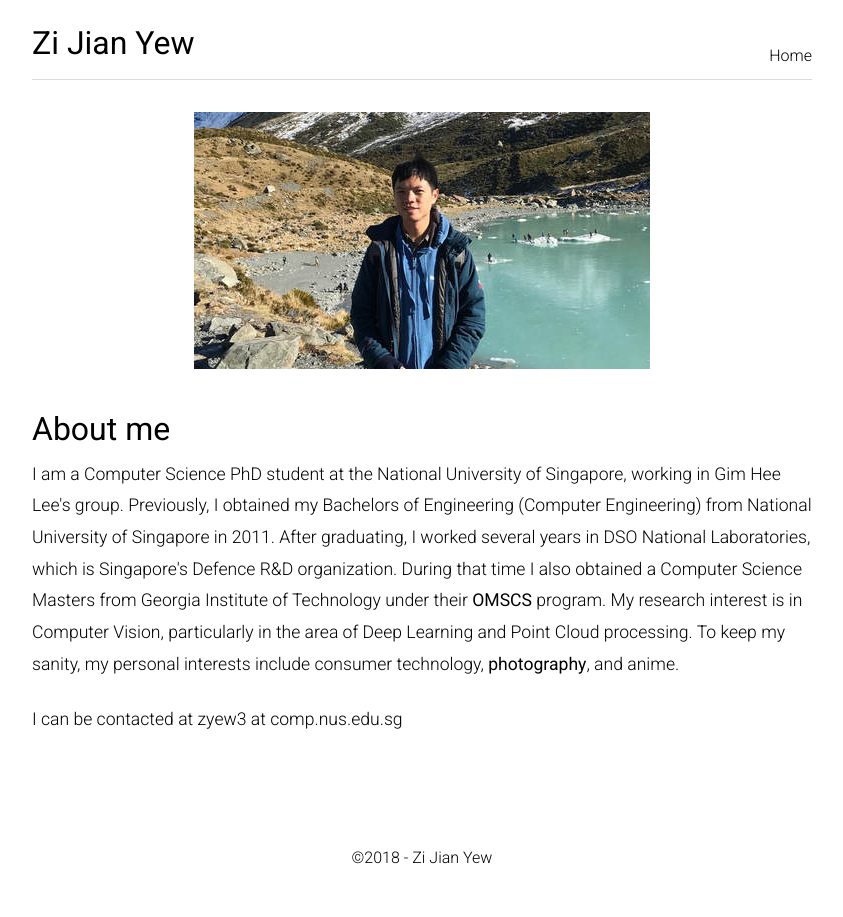
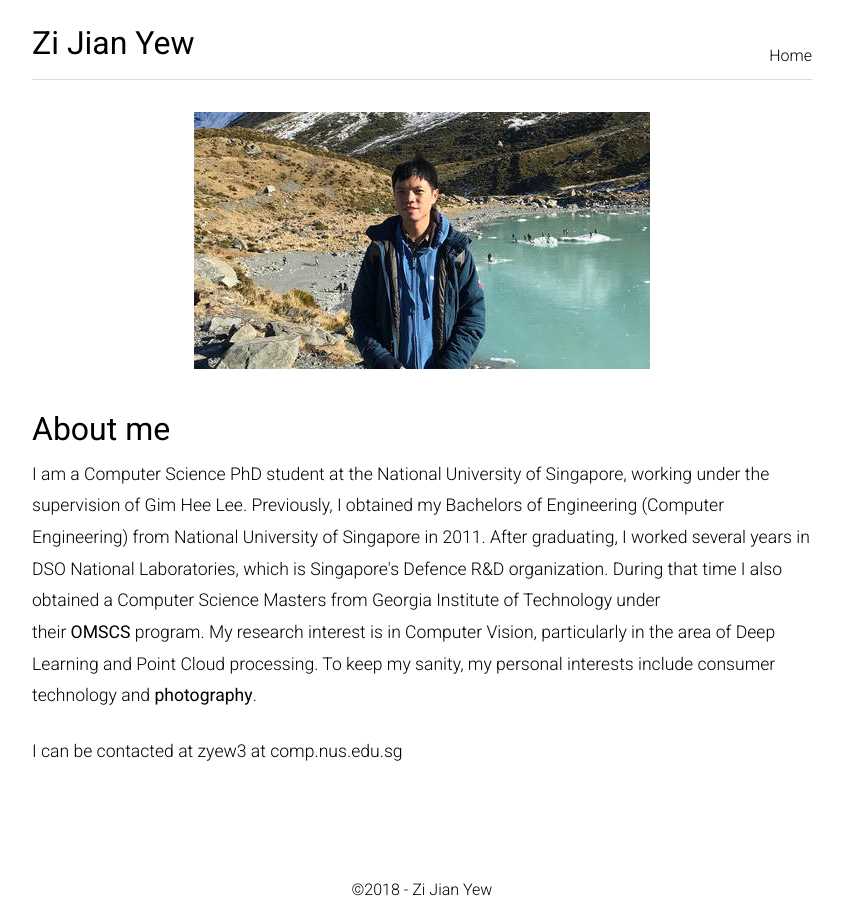
Before and after one commit to yewzijian/yewzijian.github.io, a Jekyll site: the page built from index2.html, in a window 1280 px wide. Shown: the whole page, without its empty margins (218-1061 px from the left). Built offline with Jekyll 4.4.1, drawn with Linux system fonts in a browser that asks for light colours.

Commit message:
Edited about me

```diff
--- a/index2.html
+++ b/index2.html
@@ -6,6 +6,6 @@ title: Home
 <img src="assets/img-6364.jpg" alt="Zi Jian">
 
 <h2>About me</h2>
-<p>I am a Computer Science PhD student at the National University of Singapore, working in Gim Hee Lee's group.  Previously, I obtained my Bachelors of Engineering (Computer Engineering) from National University of Singapore in 2011. After graduating, I worked several years in DSO National Laboratories, which is Singapore's Defence R&D organization. During that time I also obtained a Computer Science Masters from Georgia Institute of Technology under their <a href="http://www.omscs.gatech.edu">OMSCS</a> program.  My research interest is in Computer Vision, particularly in the area of Deep Learning and Point Cloud processing. To keep my sanity, my personal interests include consumer technology, <a href="photography.html">photography</a>, and anime. </p>
+<p>I am a Computer Science PhD student at the National University of Singapore, working under the supervision of Gim Hee Lee.  Previously, I obtained my Bachelors of Engineering (Computer Engineering) from National University of Singapore in 2011. After graduating, I worked several years in DSO National Laboratories, which is Singapore's Defence R&D organization. During that time I also obtained a Computer Science Masters from Georgia Institute of Technology under their <a href="http://www.omscs.gatech.edu">OMSCS</a> program.  My research interest is in Computer Vision, particularly in the area of Deep Learning and Point Cloud processing. To keep my sanity, my personal interests include consumer technology and <a href="photography.html">photography</a>. </p>
 
 <p>I can be contacted at zyew3 at comp.nus.edu.sg</p>
```
